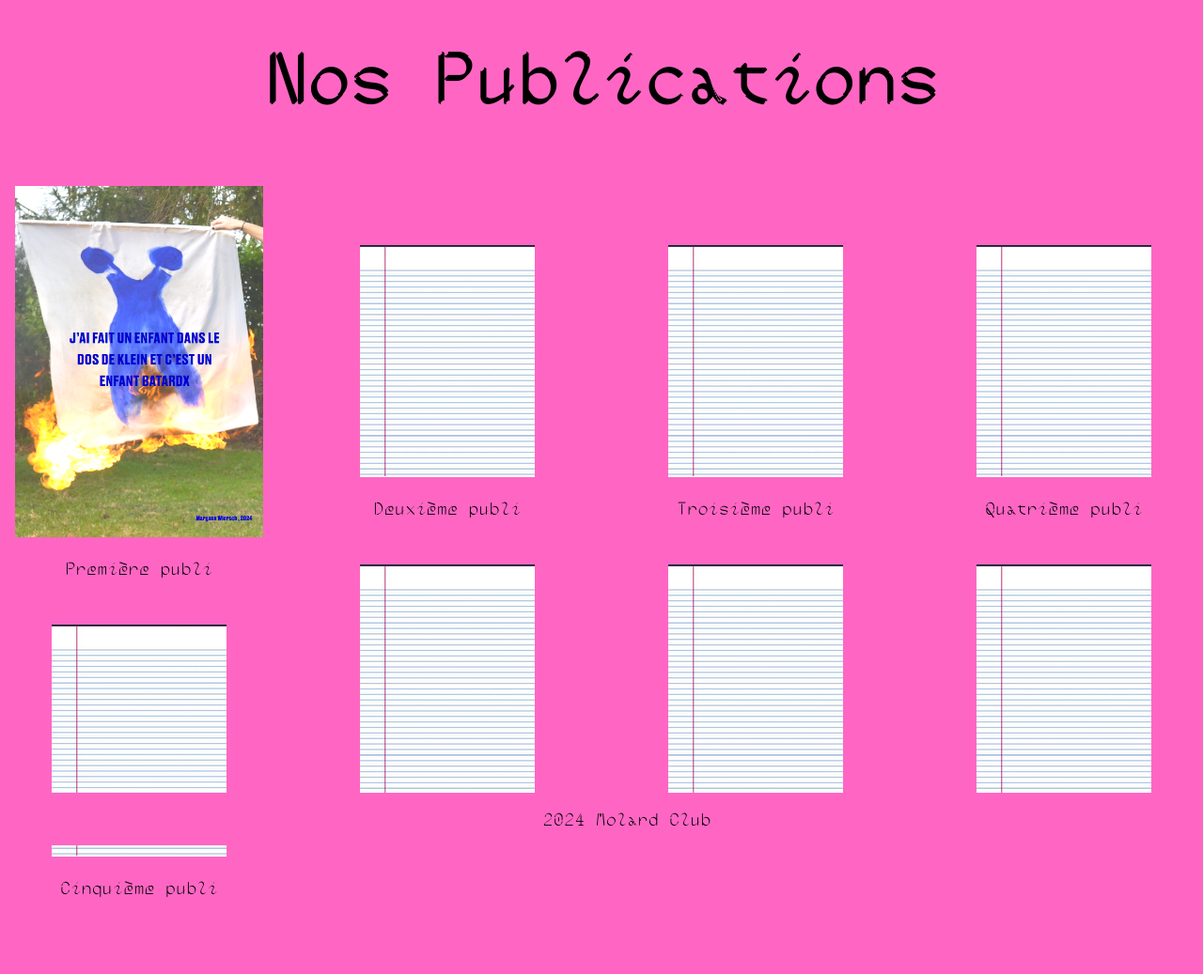
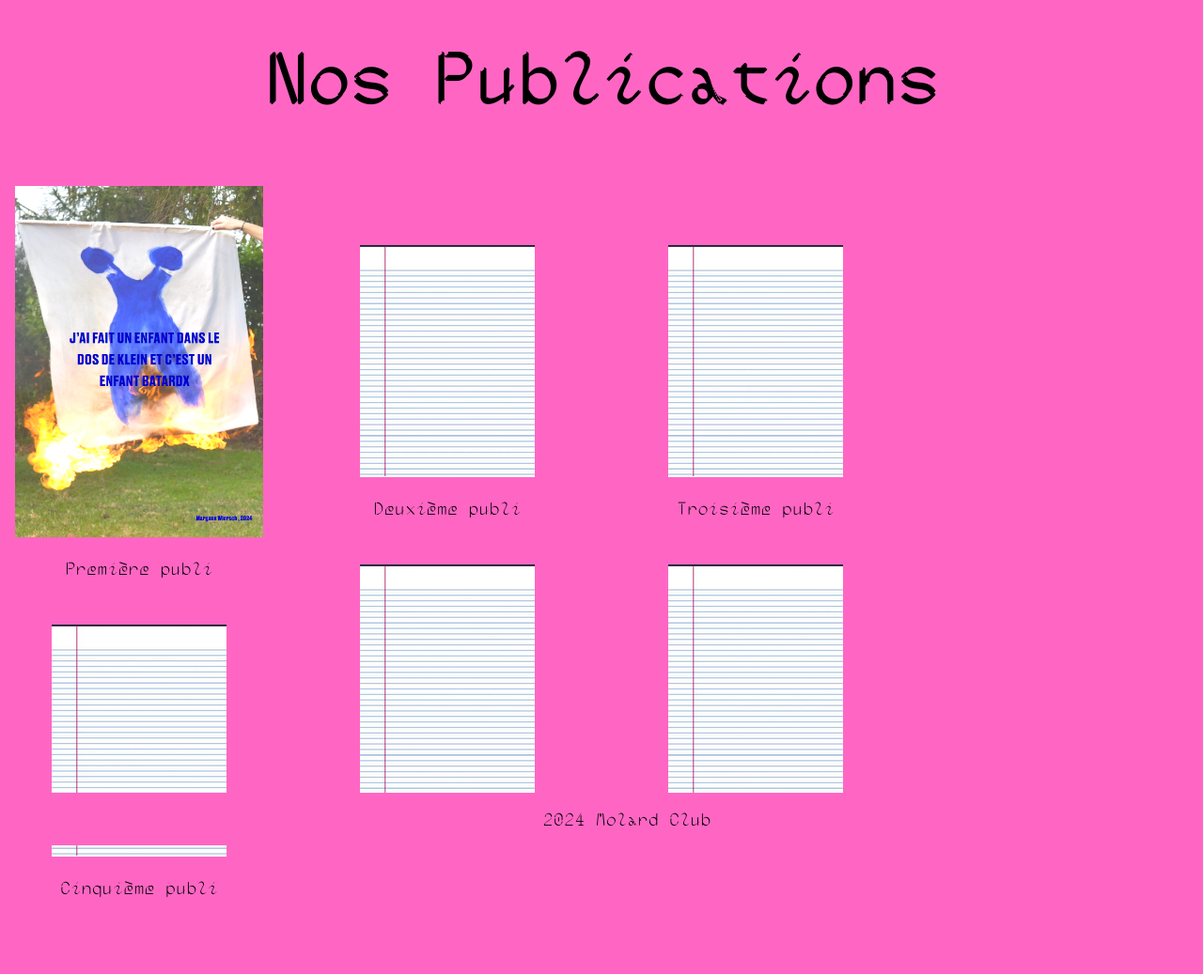
Before and after one commit to Anaellew/kopfkinosstuff, a Jekyll site: the page publications/publications.html, which Jekyll copies as it is, in a window 1280 px wide. Shown: the whole page at 94% size. Built offline with Jekyll 4.4.1, drawn with Linux system fonts in a browser that asks for light colours.

Commit message:
Update publications.html

```diff
--- a/publications/publications.html
+++ b/publications/publications.html
@@ -43,17 +43,6 @@
                 </a>
                 <p>Septième publi</p>
             </div>
-            <div class="column">
-                <a href="publi_4/truc.pdf">
-                    <img src="publi_4/page.png" alt="Première page du PDF">
-                </a>
-                <p>Quatrième publi</p>
-                <div class="petitspace"></div>
-                <a href="publi_8/truc.pdf">
-                    <img src="publi_8/page.png" alt="Première page du PDF">
-                </a>
-                <p>Huitième publi</p>
-            </div>
         </div>
         <div class="moyenspace"></div>
     </main>
```
